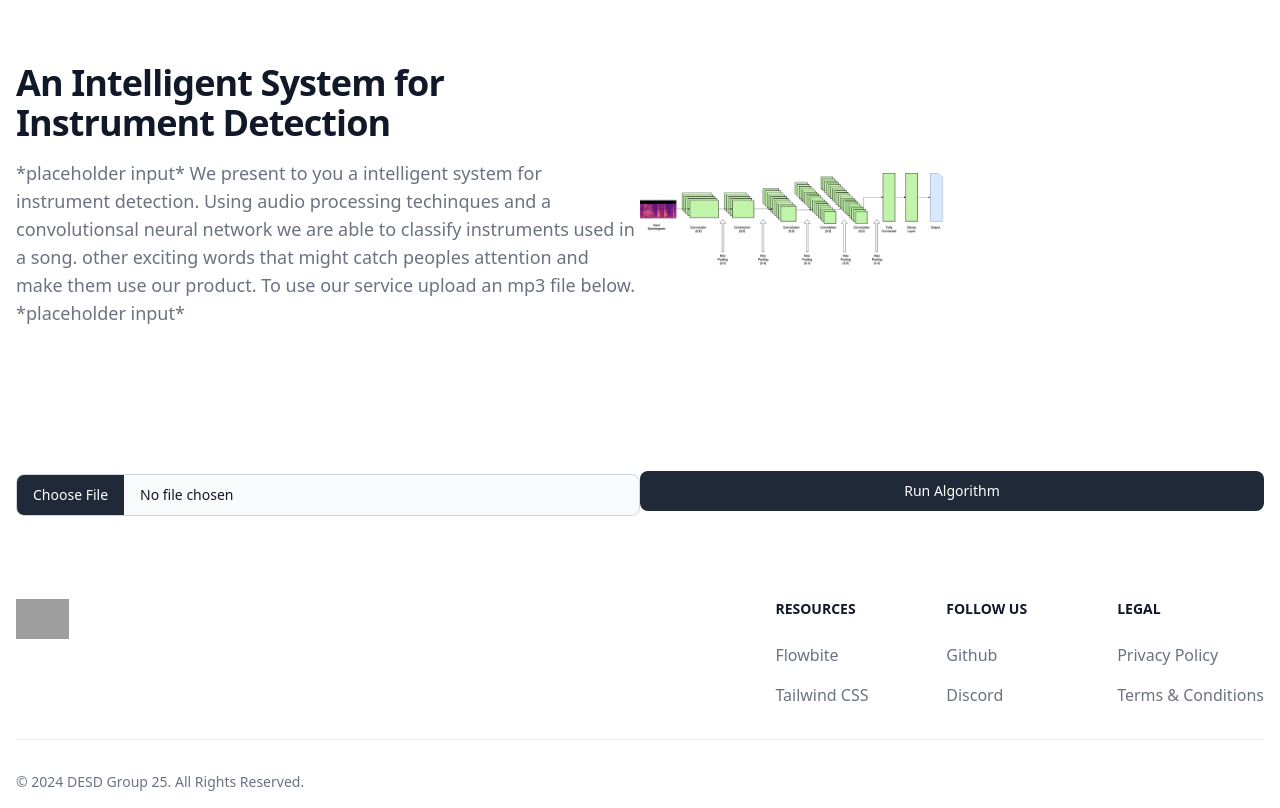
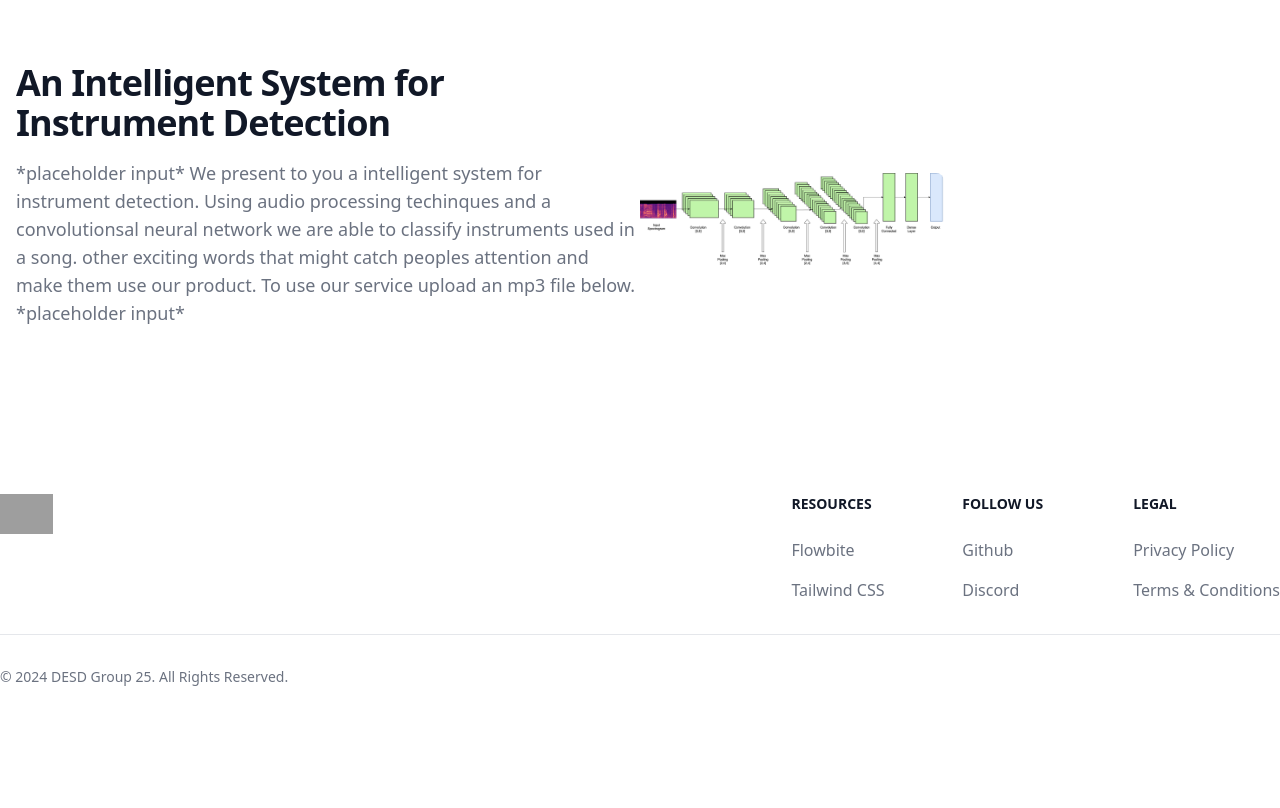
Before and after one commit to brdywltn/ML-A-A-S, a Django app: page / in a window 1280 px wide. Shown: the part 89-897 px from the top of the page. After the commit the page ends 775 px from the top, so only its background shows below. Run offline with Django 5.2, Linux system fonts and the light colour scheme; some libraries are stand-ins or nearby versions; grey boxes are pictures that could not be loaded.

Commit message:
Make footer sticky

```diff
--- a/myproject/myapp/templates/_base.html
+++ b/myproject/myapp/templates/_base.html
@@ -95,10 +95,10 @@
 
 </body>
 
-<footer class="bg-white dark:bg-gray-900">
-    <div class="mx-auto w-full max-w-screen-xl p-4 py-6 lg:py-8">
+<footer class="bg-white dark:bg-gray-900 fixed bottom-0 w-full">
+    <div class="mx-auto w-full max-w-screen-xl py-6 lg:py-8">
         <div class="md:flex md:justify-between">
-          <div class="mb-6 md:mb-0">
+          <div class="mb-2 md:mb-0">
                   <img src="https://upload.wikimedia.org/wikipedia/commons/1/11/UWE_Bristol_logo.svg" class="h-10 me-4" alt="UWE Logo" />
               </a>
           </div>
```
